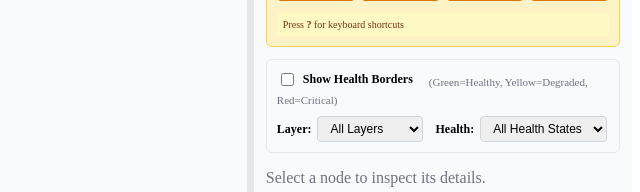
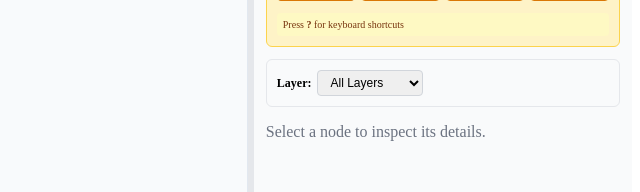
Before and after one commit to dhritarastra/architecture-topology, a React (Vite) app: page / in a window 1280 px wide. Shown: the part 292-484 px from the top of the page, without its empty margins (640-1280 px from the left). Built offline with nearby package versions, Linux system fonts and the light colour scheme; what cytoscape-dagre would draw is missing.

Commit message:
removes health metrics and filters

```diff
--- a/src/App.jsx
+++ b/src/App.jsx
@@ -288,28 +288,6 @@ const stylesheet = [
         },
     },
 
-    // HEALTH STATUS STYLES
-    {
-        selector: "node.health-healthy",
-        style: {
-            "border-color": "#16a34a",
-            "border-width": 4,
-        },
-    },
-    {
-        selector: "node.health-degraded",
-        style: {
-            "border-color": "#eab308",
-            "border-width": 4,
-        },
-    },
-    {
-        selector: "node.health-critical",
-        style: {
-            "border-color": "#dc2626",
-            "border-width": 4,
-        },
-    },
 
     // FILTERED (hidden nodes)
     {
@@ -374,10 +352,8 @@ export default function App() {
     const [stateHistory, setStateHistory] = useState([]);
 
     // NEW: Infrastructure view enhancements
-    const [showMetrics, setShowMetrics] = useState(false);
     const [infraDetailTab, setInfraDetailTab] = useState("overview");
     const [filterLayer, setFilterLayer] = useState("all");
-    const [filterHealth, setFilterHealth] = useState("all");
 
     // PHASE 4: Search, Export, Layout Options
     const [searchQuery, setSearchQuery] = useState("");
@@ -817,7 +793,7 @@ export default function App() {
     }, [viewMode, selectedFlowId, currentStepIndex, showUnhappy]);
 
     /* ------------------------------------------
-       APPLY HEALTH STYLING AND FILTERS (Infrastructure mode)
+       APPLY LAYER FILTERS (Infrastructure mode)
     ------------------------------------------- */
     useEffect(() => {
         const cy = cyRef.current;
@@ -825,46 +801,19 @@ export default function App() {
 
         // Only apply in infrastructure mode
         if (viewMode !== "infra") {
-            // Remove all health and filter classes in other modes
-            cy.nodes().removeClass("health-healthy health-degraded health-critical filtered-out");
+            cy.nodes().removeClass("filtered-out");
             cy.edges().removeClass("filtered-out");
             return;
         }
 
         // Remove existing classes
-        cy.nodes().removeClass("health-healthy health-degraded health-critical filtered-out");
+        cy.nodes().removeClass("filtered-out");
         cy.edges().removeClass("filtered-out");
 
-        // Apply health-based styling if metrics overlay is enabled
-        if (showMetrics) {
+        // Apply layer filter
+        if (filterLayer !== "all") {
             cy.nodes().forEach(node => {
-                const health = node.data("metrics")?.health;
-                if (health === "healthy") {
-                    node.addClass("health-healthy");
-                } else if (health === "degraded") {
-                    node.addClass("health-degraded");
-                } else if (health === "critical") {
-                    node.addClass("health-critical");
-                }
-            });
-        }
-
-        // Apply filters
-        const shouldFilterNode = (nodeData) => {
-            // Layer filter
-            if (filterLayer !== "all" && nodeData.layer !== filterLayer) {
-                return true;
-            }
-            // Health filter
-            if (filterHealth !== "all" && nodeData.metrics?.health !== filterHealth) {
-                return true;
-            }
-            return false;
-        };
-
-        // Filter nodes
-        cy.nodes().forEach(node => {
-            if (shouldFilterNode(node.data())) {
+                if (node.data("layer") !== filterLayer) {
                     node.addClass("filtered-out");
                 }
             });
@@ -877,8 +826,9 @@ export default function App() {
                     edge.addClass("filtered-out");
                 }
             });
-
-    }, [viewMode, showMetrics, filterLayer, filterHealth]);
+        }
+
+    }, [viewMode, filterLayer]);
 
     // Find active flow (for API mode)
     const activeFlow = useMemo(() => {
@@ -1063,7 +1013,6 @@ export default function App() {
             stateHistory,
             searchQuery,
             filterLayer,
-            filterHealth,
             layoutAlgorithm,
             layoutOrientation
         };
@@ -1073,7 +1022,7 @@ export default function App() {
         link.download = `app-state-${new Date().toISOString()}.json`;
         link.href = URL.createObjectURL(blob);
         link.click();
-    }, [viewMode, selectedFlowId, currentStepIndex, flowPathHistory, flowState, stateHistory, searchQuery, filterLayer, filterHealth, layoutAlgorithm, layoutOrientation]);
+    }, [viewMode, selectedFlowId, currentStepIndex, flowPathHistory, flowState, stateHistory, searchQuery, filterLayer, layoutAlgorithm, layoutOrientation]);
 
     /* ------------------------------------------
        PHASE 4: KEYBOARD SHORTCUTS
@@ -1514,7 +1463,7 @@ export default function App() {
                     </div>
                 </div>
 
-                {/* Infrastructure view filters and metrics toggle */}
+                {/* Infrastructure view layer filter */}
                 {viewMode === "infra" && (
                     <div style={{
                         marginBottom: 12,
@@ -1523,21 +1472,7 @@ export default function App() {
                         borderRadius: 6,
                         border: "1px solid #e5e7eb"
                     }}>
-                        <div style={{marginBottom: 8}}>
-                            <label style={{display: "inline-flex", alignItems: "center", gap: 6, fontSize: 12, marginRight: 16}}>
-                                <input
-                                    type="checkbox"
-                                    checked={showMetrics}
-                                    onChange={(e) => setShowMetrics(e.target.checked)}
-                                />
-                                <strong>Show Health Borders</strong>
-                            </label>
-                            <span style={{fontSize: 11, color: "#6b7280"}}>
-                                (Green=Healthy, Yellow=Degraded, Red=Critical)
-                            </span>
-                        </div>
-
-                        <div style={{display: "flex", gap: 12, fontSize: 12}}>
+                        <div style={{display: "flex", gap: 12, fontSize: 12, alignItems: "center"}}>
                             <div>
                                 <label style={{marginRight: 6, fontWeight: 600}}>Layer:</label>
                                 <select
@@ -1558,31 +1493,9 @@ export default function App() {
                                 </select>
                             </div>
 
-                            <div>
-                                <label style={{marginRight: 6, fontWeight: 600}}>Health:</label>
-                                <select
-                                    value={filterHealth}
-                                    onChange={(e) => setFilterHealth(e.target.value)}
-                                    style={{
-                                        padding: "4px 8px",
-                                        borderRadius: 4,
-                                        border: "1px solid #d1d5db",
-                                        fontSize: 12
-                                    }}
-                                >
-                                    <option value="all">All Health States</option>
-                                    <option value="healthy">Healthy</option>
-                                    <option value="degraded">Degraded</option>
-                                    <option value="critical">Critical</option>
-                                </select>
-                            </div>
-
-                            {(filterLayer !== "all" || filterHealth !== "all") && (
+                            {filterLayer !== "all" && (
                                 <button
-                                    onClick={() => {
-                                        setFilterLayer("all");
-                                        setFilterHealth("all");
-                                    }}
+                                    onClick={() => setFilterLayer("all")}
                                     style={{
                                         padding: "4px 8px",
                                         background: "#fee2e2",
@@ -1594,7 +1507,7 @@ export default function App() {
                                         fontWeight: 600
                                     }}
                                 >
-                                    Clear Filters
+                                    Clear Filter
                                 </button>
                             )}
                         </div>
```
Lines whose indentation alone changed are shown as unchanged.
